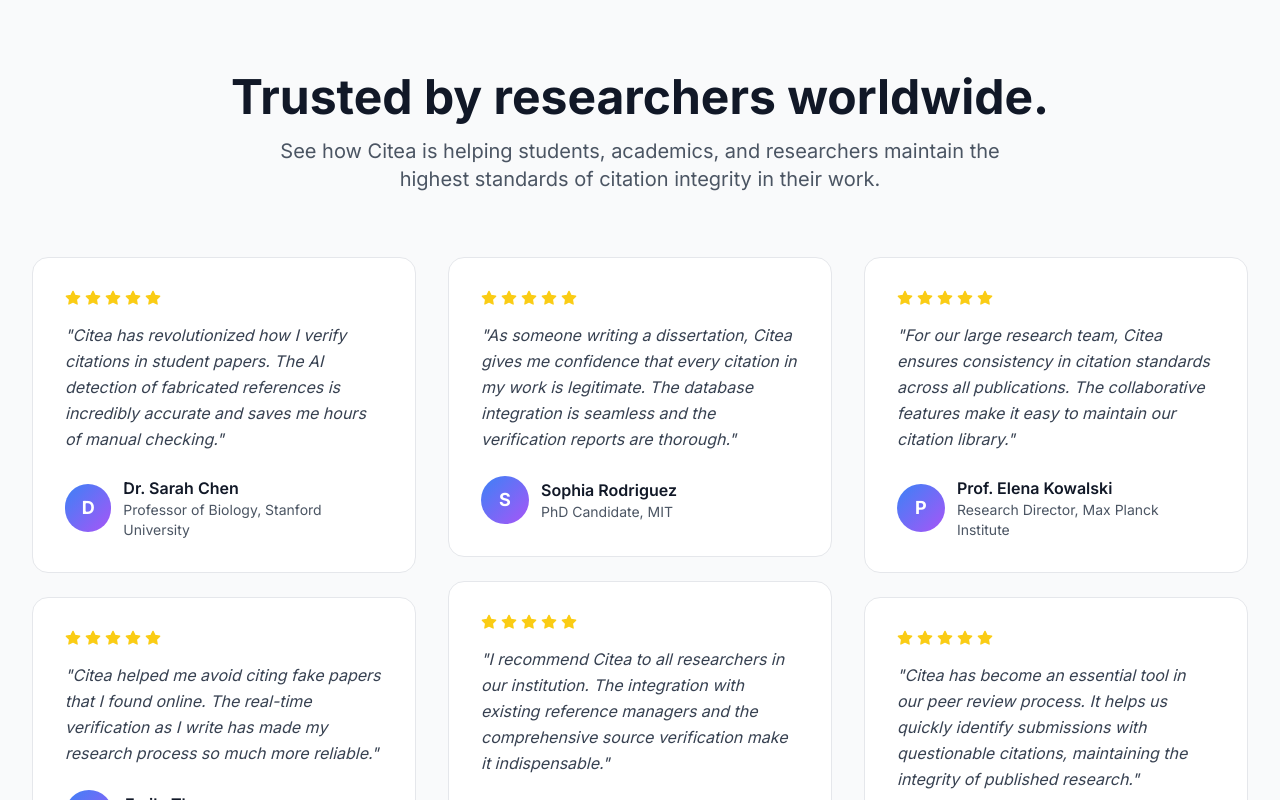
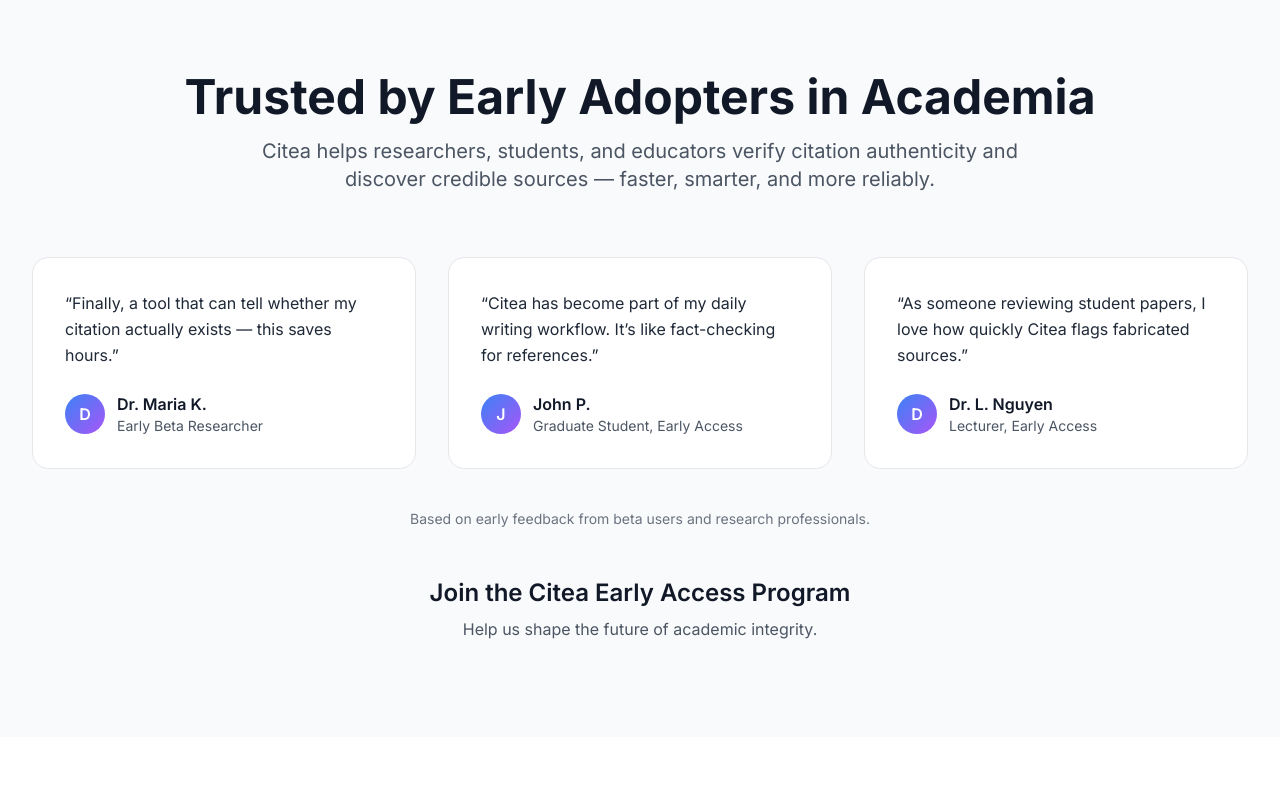
Before and after one commit to Mercury-nju/Citea, a Next.js app: page / in a window 1280 px wide. Shown: the part 5740-6540 px from the top of the page. Built offline with nearby package versions, Linux system fonts and the light colour scheme.

Commit message:
Homepage: replace testimonials with Early Access quotes; update i18n title/subtitle

```diff
--- a/components/Testimonials.tsx
+++ b/components/Testimonials.tsx
@@ -1,51 +1,23 @@
 'use client'
 
-import { Star } from 'lucide-react'
 import { useLanguage } from '@/contexts/LanguageContext'
 
-const testimonials = [
-  [
+const earlyAccessQuotes = [
   {
-      quote: "Citea has revolutionized how I verify citations in student papers. The AI detection of fabricated references is incredibly accurate and saves me hours of manual checking.",
-      author: "Dr. Sarah Chen",
-      role: "Professor of Biology, Stanford University",
-      rating: 5
+    quote: 'Finally, a tool that can tell whether my citation actually exists — this saves hours.',
+    author: 'Dr. Maria K.',
+    role: 'Early Beta Researcher'
   },
   {
-      quote: "Citea helped me avoid citing fake papers that I found online. The real-time verification as I write has made my research process so much more reliable.",
-      author: "Emily Thompson",
-      role: "Undergraduate Researcher, UCLA",
-      rating: 5
-    }
-  ],
-  [
-    {
-      quote: "As someone writing a dissertation, Citea gives me confidence that every citation in my work is legitimate. The database integration is seamless and the verification reports are thorough.",
-      author: "Sophia Rodriguez",
-      role: "PhD Candidate, MIT",
-      rating: 5
+    quote: 'Citea has become part of my daily writing workflow. It’s like fact-checking for references.',
+    author: 'John P.',
+    role: 'Graduate Student, Early Access'
   },
   {
-      quote: "I recommend Citea to all researchers in our institution. The integration with existing reference managers and the comprehensive source verification make it indispensable.",
-      author: "Dr. Aisha Patel",
-      role: "Research Librarian, Oxford University",
-      rating: 5
+    quote: 'As someone reviewing student papers, I love how quickly Citea flags fabricated sources.',
+    author: 'Dr. L. Nguyen',
+    role: 'Lecturer, Early Access'
   }
-  ],
-  [
-    {
-      quote: "For our large research team, Citea ensures consistency in citation standards across all publications. The collaborative features make it easy to maintain our citation library.",
-      author: "Prof. Elena Kowalski",
-      role: "Research Director, Max Planck Institute",
-      rating: 5
-    },
-    {
-      quote: "Citea has become an essential tool in our peer review process. It helps us quickly identify submissions with questionable citations, maintaining the integrity of published research.",
-      author: "Marcus Lee",
-      role: "Journal Editor, Nature Communications",
-      rating: 5
-    }
-  ]
 ]
 
 export default function Testimonials() {
@@ -64,39 +36,32 @@ export default function Testimonials() {
         </div>
 
         <div className="grid md:grid-cols-3 gap-8">
-          {testimonials.map((column, colIndex) => (
-            <div key={colIndex} className="space-y-6">
-              {column.map((testimonial, index) => (
+          {earlyAccessQuotes.map((item, index) => (
             <div
               key={index}
-                  className="bg-white p-8 rounded-2xl border border-gray-200 hover:shadow-xl hover:border-blue-200 transition-all duration-300 group"
+              className="bg-white p-8 rounded-2xl border border-gray-200 hover:shadow-xl hover:border-blue-200 transition-all duration-300"
             >
-                  {/* Stars */}
-                  <div className="flex gap-1 mb-4">
-                    {[...Array(testimonial.rating)].map((_, i) => (
-                      <Star key={i} size={16} className="fill-yellow-400 text-yellow-400" />
-                    ))}
-                  </div>
-
-                  {/* Quote */}
-                  <p className="text-gray-700 mb-6 leading-relaxed italic">
-                    "{testimonial.quote}"
-                  </p>
-
-                  {/* Author */}
+              <p className="text-gray-800 mb-6 leading-relaxed">“{item.quote}”</p>
               <div className="flex items-center gap-3">
-                    <div className="w-12 h-12 rounded-full bg-gradient-to-br from-blue-500 to-purple-500 flex items-center justify-center text-white font-bold text-lg">
-                      {testimonial.author.charAt(0)}
+                <div className="w-10 h-10 rounded-full bg-gradient-to-br from-blue-500 to-purple-500 flex items-center justify-center text-white font-semibold">
+                  {item.author.charAt(0)}
                 </div>
                 <div>
-                      <p className="font-semibold text-gray-900">{testimonial.author}</p>
-                      <p className="text-sm text-gray-600">{testimonial.role}</p>
+                  <p className="font-semibold text-gray-900">{item.author}</p>
+                  <p className="text-sm text-gray-600">{item.role}</p>
                 </div>
               </div>
             </div>
           ))}
         </div>
-          ))}
+
+        <p className="text-center text-sm text-gray-500 mt-10">
+          Based on early feedback from beta users and research professionals.
+        </p>
+
+        <div className="text-center mt-12">
+          <h3 className="text-2xl font-semibold text-gray-900 mb-2">Join the Citea Early Access Program</h3>
+          <p className="text-gray-600">Help us shape the future of academic integrity.</p>
         </div>
       </div>
     </section>
--- a/lib/i18n.ts
+++ b/lib/i18n.ts
@@ -198,8 +198,8 @@ export const translations = {
 
     // Testimonials
     testimonials: {
-      title: 'Trusted by researchers worldwide.',
-      subtitle: 'See how Citea is helping students, academics, and researchers maintain the highest standards of citation integrity in their work.',
+      title: 'Trusted by Early Adopters in Academia',
+      subtitle: 'Citea helps researchers, students, and educators verify citation authenticity and discover credible sources — faster, smarter, and more reliably.',
     },
 
     // FAQ
```
Lines whose indentation alone changed are shown as unchanged.
